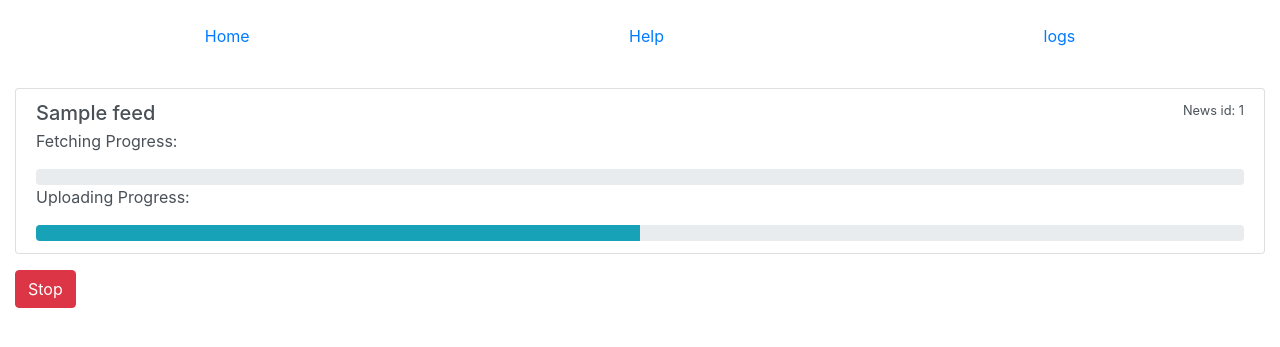
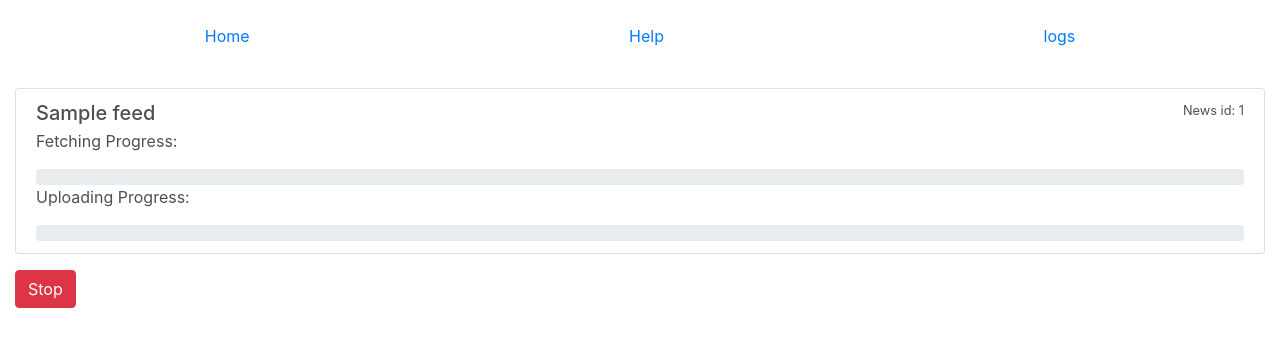
Before and after one commit to sirily11/NewsFeed, a Python web app: template templates/home.html in a window 1280 px wide. Shown: the top 347 px of the page. Run offline with Jinja, Linux system fonts and the light colour scheme; the template is opened without the code that fills it: most values are stand-ins (such as "Sample title", 1, 10 or a date in 2020); some libraries are stand-ins or nearby versions.

Commit message:
Fixed template bugs

```diff
--- a/templates/home.html
+++ b/templates/home.html
@@ -17,7 +17,7 @@
                 <p>Uploading Progress:</p>
                 <div class="progress">
                     <div id="{{ feed['news_id'] }}-upload-progress" class="progress-bar bg-info" role="progressbar"
-                         style="width: 50%" aria-valuenow="0"
+                         style="width: 0%" aria-valuenow="0"
                          aria-valuemin="0" aria-valuemax="100"></div>
                 </div>
             </a>
```
